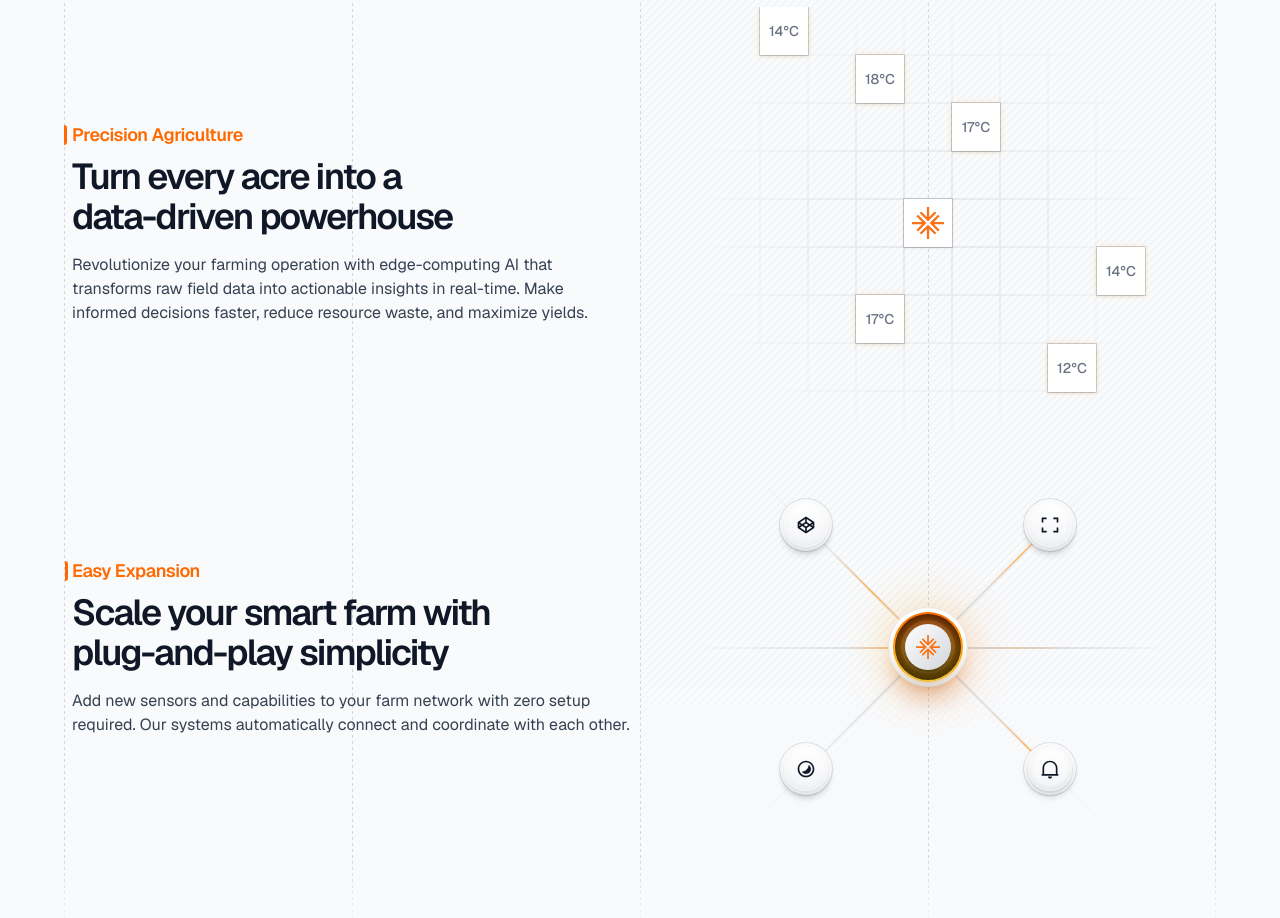
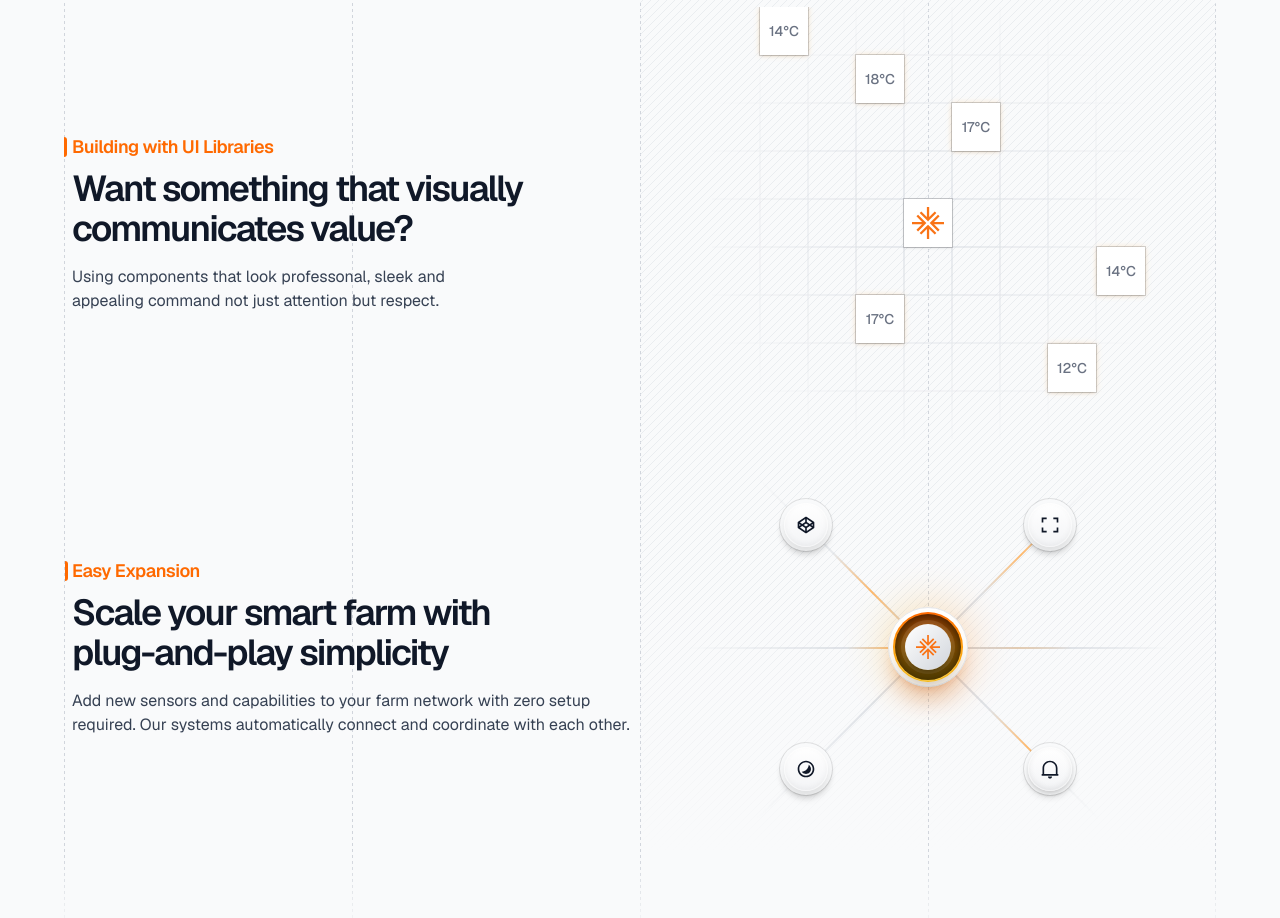
Before and after one commit to telluricaquarian/aclr77, a Next.js app: page / in a window 1280 px wide. Shown: the part 1260-2178 px from the top of the page. Built offline with nearby package versions, Linux system fonts and the light colour scheme.

Commit message:
feat(copy): update CTA headline and supporting text

```diff
--- a/src/components/ui/Features.tsx
+++ b/src/components/ui/Features.tsx
@@ -337,17 +337,14 @@ export default function Features() {
         {/* Precision Agriculture */}
         <div className="col-span-2 my-auto px-2">
           <h2 className="relative text-lg font-semibold tracking-tight text-orange-500">
-            Precision Agriculture
+            Building with UI Libraries
             <div className="absolute top-1 -left-[8px] h-5 w-[3px] rounded-r-sm bg-orange-500" />
           </h2>
           <p className="mt-2 text-3xl font-semibold tracking-tighter text-balance text-gray-900 md:text-4xl">
-            Turn every acre into a data-driven powerhouse
+            Want something that visually communicates value?
           </p>
           <p className="mt-4 text-balance text-gray-700">
-            Revolutionize your farming operation with edge-computing AI that
-            transforms raw field data into actionable insights in real-time.
-            Make informed decisions faster, reduce resource waste, and maximize
-            yields.
+            Using components that look professonal, sleek and appealing command not just attention but respect.
           </p>
         </div>
 
```
